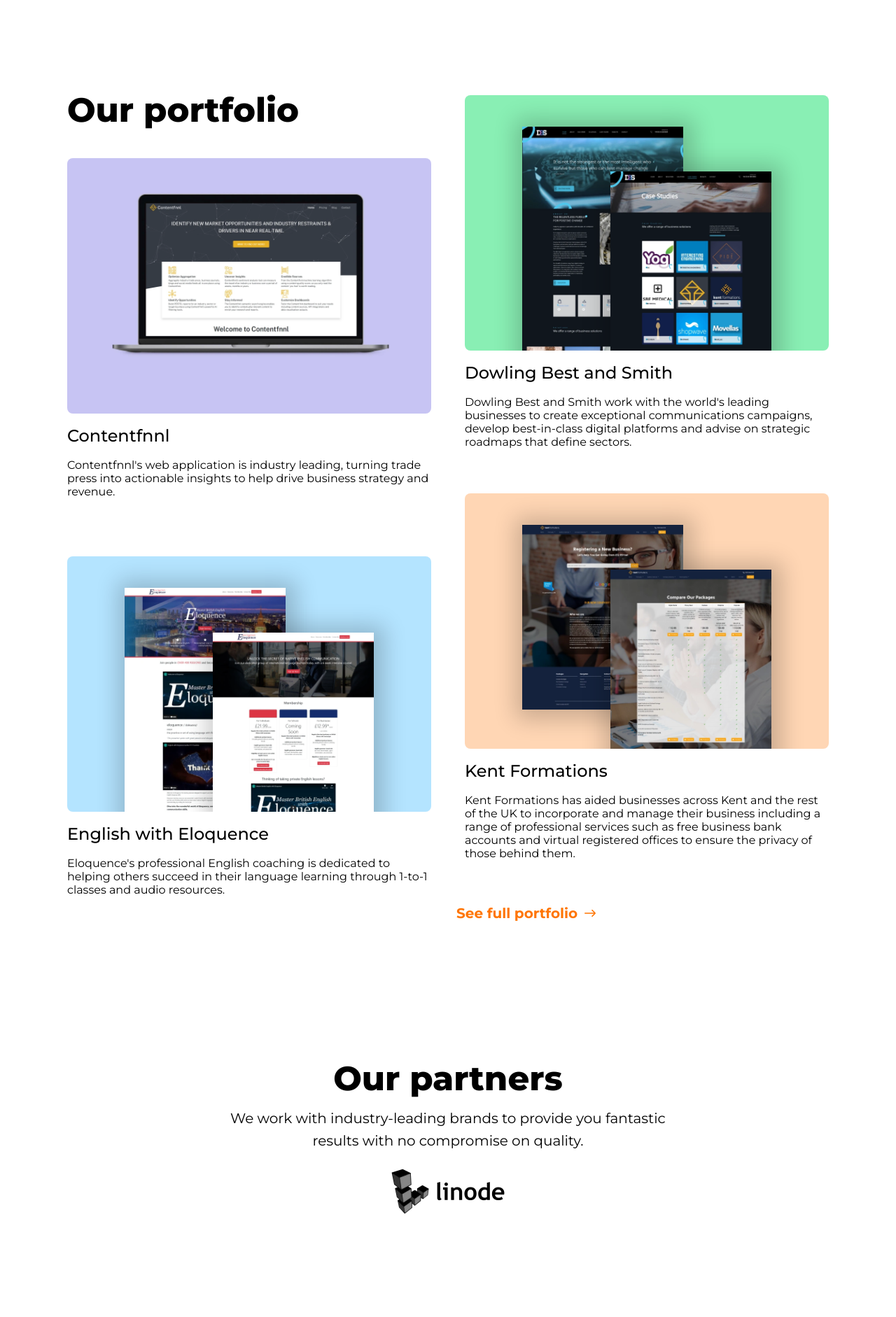
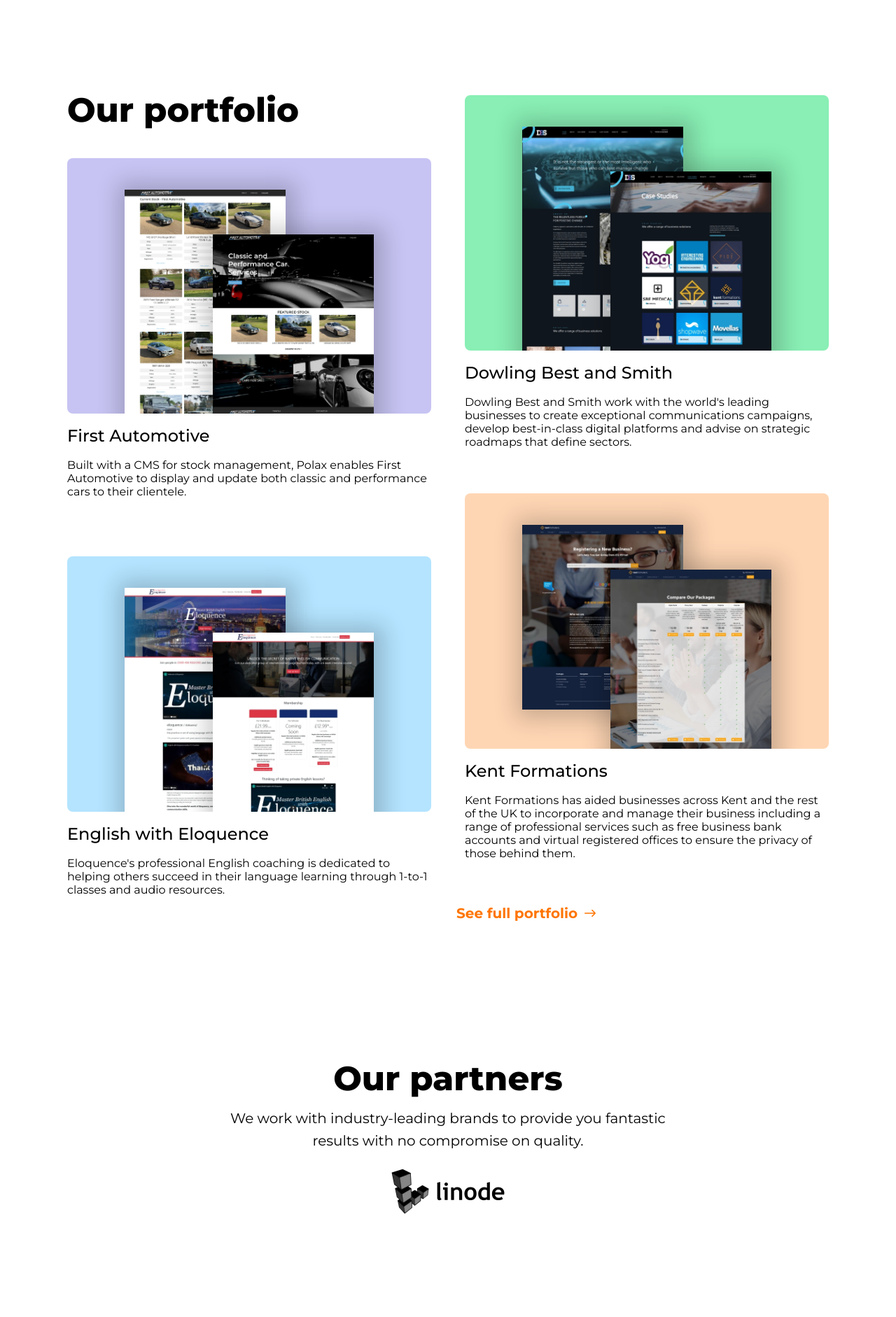
Before and after one commit to Polax-Digital/polax-jekyll, a Jekyll site: the page built from index.md, in a window 1280 px wide. Shown: the part 1280-3162 px from the top of the page at 70% size. Built offline with Jekyll 4.4.1, drawn with Linux system fonts in a browser that asks for light colours; some web fonts are replaced.

Commit message:
Added First Automotive to Portfolio section.

```diff
--- a/_layouts/home.html
+++ b/_layouts/home.html
@@ -164,27 +164,52 @@
                 </div>
                 <div class="row gx-5">
                     <div class="col-12 col-md-6 pf-landing">
-                        <div class="pf-img-container" id="p1">
-                            <picture class="d-flex justify-content-center">
+                        <div class="pf-img-container" id="p6">
+                            <div class="row">
+                                <div class="col pf-img-left">
+                                    <picture class="d-flex justify-content-end">
                                         <source
                                             type="image/webp"
-                                    srcset="/assets/images/webp/portfolio/{{ page.p1-image }}.webp"
+                                            srcset="/assets/images/webp/portfolio/{{ page.p6-image }}.webp"
                                         />
                                         <source
                                             type="image/png"
-                                    srcset="/assets/images/portfolio/{{  page.p1-image }}.png"
+                                            srcset="/assets/images/portfolio/{{  page.p6-image }}.png"
                                         />
                                         <img
-                                    src="/assets/images/portfolio/{{  page.p1-image }}.png"
+                                            src="/assets/images/portfolio/{{  page.p6-image }}.png"
                                             class="pf-img"
                                             alt="Portfolio Image"
-                                    height="500"
-                                    width="1000"
+                                            height="750"
+                                            width="480"
                                         />
                                     </picture>
                                 </div>
-                        <h2 class="pf-subtitle">{{ page.p1-title }}</h2>
-                        <p class="pf-text">{{ page.p1-description }}</p>
+                                <div class="col pf-img-right">
+                                    <picture
+                                        class="d-flex justify-content-start"
+                                    >
+                                        <source
+                                            type="image/webp"
+                                            srcset="/assets/images/webp/portfolio/{{ page.p6-image }}2.webp"
+                                        />
+                                        <source
+                                            type="image/png"
+                                            srcset="/assets/images/portfolio/{{  page.p6-image }}2.png"
+                                        />
+                                        <img
+                                            src="/assets/images/portfolio/{{  page.p6-image }}2.png"
+                                            class="pf-img"
+                                            alt="Portfolio Image"
+                                            width="480"
+                                            height="750"
+                                        />
+                                    </picture>
+                                </div>
+                            </div>
+                        </div>
+                        <h2 class="pf-subtitle">{{ page.p6-title }}</h2>
+                        <p class="pf-text">{{ page.p6-description }}</p>
                     </div>
                     <div class="col-12 col-md-6 portfolio-up pf-landing">
                         <div class="pf-img-container" id="p2">
@@ -386,7 +411,7 @@
                                     alt="Linode Partnership Logo"
                                     height="65"
                                     width="166"
-                                    id="partner-logo"
+                                    class="partner-logo"
                                 />
                             </picture>
                         </div>
--- a/assets/css/main.css
+++ b/assets/css/main.css
@@ -373,16 +373,22 @@
     margin-top: 0.75rem;
 }
 
-#partner-logo {
-    display: block;
+.partner-logo {
+    display: inline-flex;
     margin-left: auto;
     margin-right: auto;
     filter: grayscale();
     transition: filter 0.3s;
+    padding-left: 10px;
+    padding-right: 10px;
 }
 
-#partner-logo:hover {
+.partner-logo:hover {
     filter: none;
+}
+
+.partner-wrapper {
+    text-align: center;
 }
 
 /* Testimonials */
@@ -525,7 +531,7 @@
     margin-bottom: 4rem;
 }
 
-#p1 {
+#p1, #p6 {
     background-color: #c7c4f3;
 }
 
--- a/index.md
+++ b/index.md
@@ -36,6 +36,12 @@
 p5-description: Cardan Fire is a professional fire safety consultancy based in the South of England ensuring that businesses, landlords and individuals comply to the Fire Safety Laws within the UK.
 p5-link: https://cardanfire.co.uk/
 
+p6-title: First Automotive
+p6-type: Web Development
+p6-image: firstauto
+p6-description: Built with a CMS for stock management, Polax enables First Automotive to display and update both classic and performance cars to their clientele.
+p6-link: https://firstautoltd.com
+
 partner-tagline: We work with industry-leading brands to provide you fantastic results with no compromise on quality.
 
 client-tagline: Don't just take our word for it.<br>Hear from some of the clients who's businesses we've helped empower online.
```
Also changed, not shown: assets/images/webp/portfolio/firstauto.webp (added), assets/images/webp/portfolio/firstauto2.webp (added), 2 other files. Lines whose indentation alone changed are shown as unchanged.
